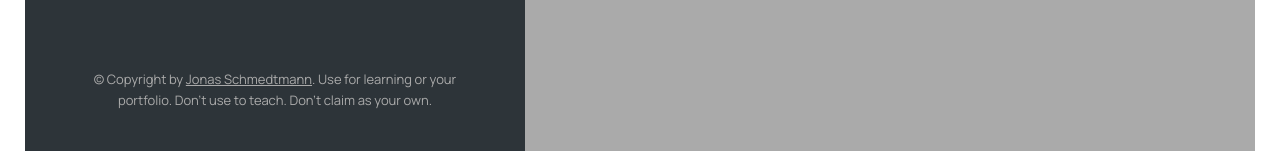
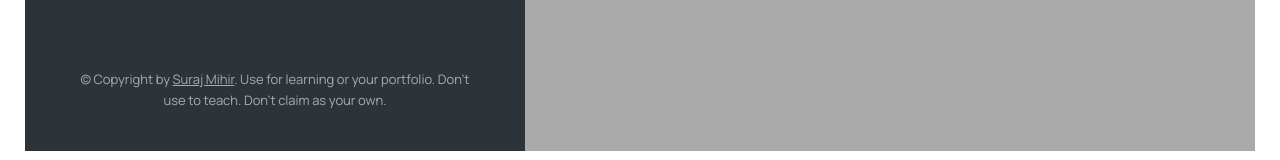
Before and after one commit to Mihir-AI/Mihir-AI.github.io, a plain HTML site: page index.html in a window 1280 px wide. Shown: the part 624-784 px from the top of the page. Drawn offline with nearby package versions, Linux system fonts and the light colour scheme.

Commit message:
Update index.html

```diff
--- a/index.html
+++ b/index.html
@@ -126,8 +126,8 @@
         <a
           class="twitter-link"
           target="_blank"
-          href="https://twitter.com/jonasschmedtman"
-          >Jonas Schmedtmann</a
+          href="https://twitter.com/Mihir"
+          >Suraj Mihir</a
         >. Use for learning or your portfolio. Don't use to teach. Don't claim
         as your own.
       </p>
```
